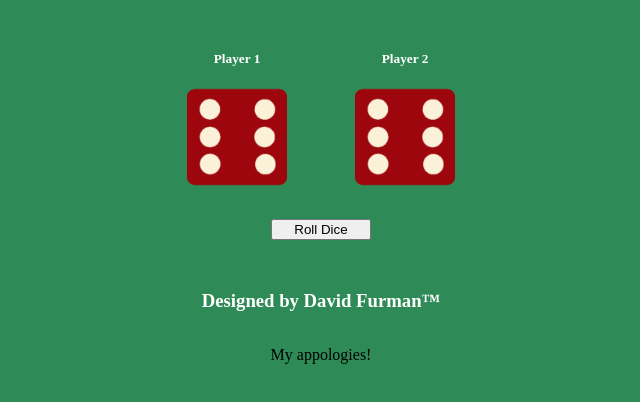
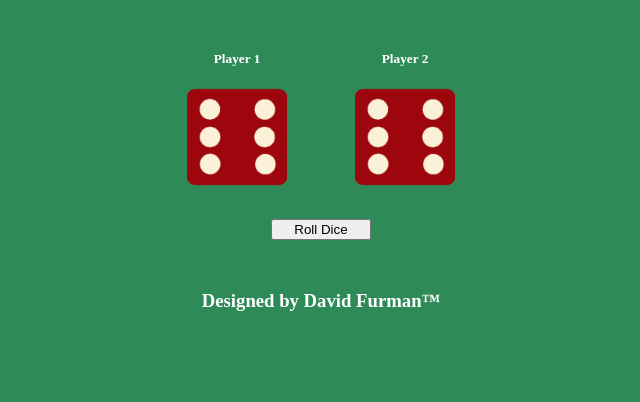
Before and after one commit to David-Vlasak/dice-game, a plain HTML site: page index.html in a window 1280 px wide. Shown: the part 68-470 px from the top of the page, without its empty margins (319-959 px from the left). Drawn offline with Linux system fonts and the light colour scheme; a web font is replaced by a local one.

Commit message:
removing clutter from the code

```diff
--- a/index.html
+++ b/index.html
@@ -48,9 +48,6 @@
 
 <h3>Designed by David Furman™</h3>
 
-
-<p>My appologies!</p>
-
     <script src="dice-script.js"></script>
 </body>
 </html>
```
